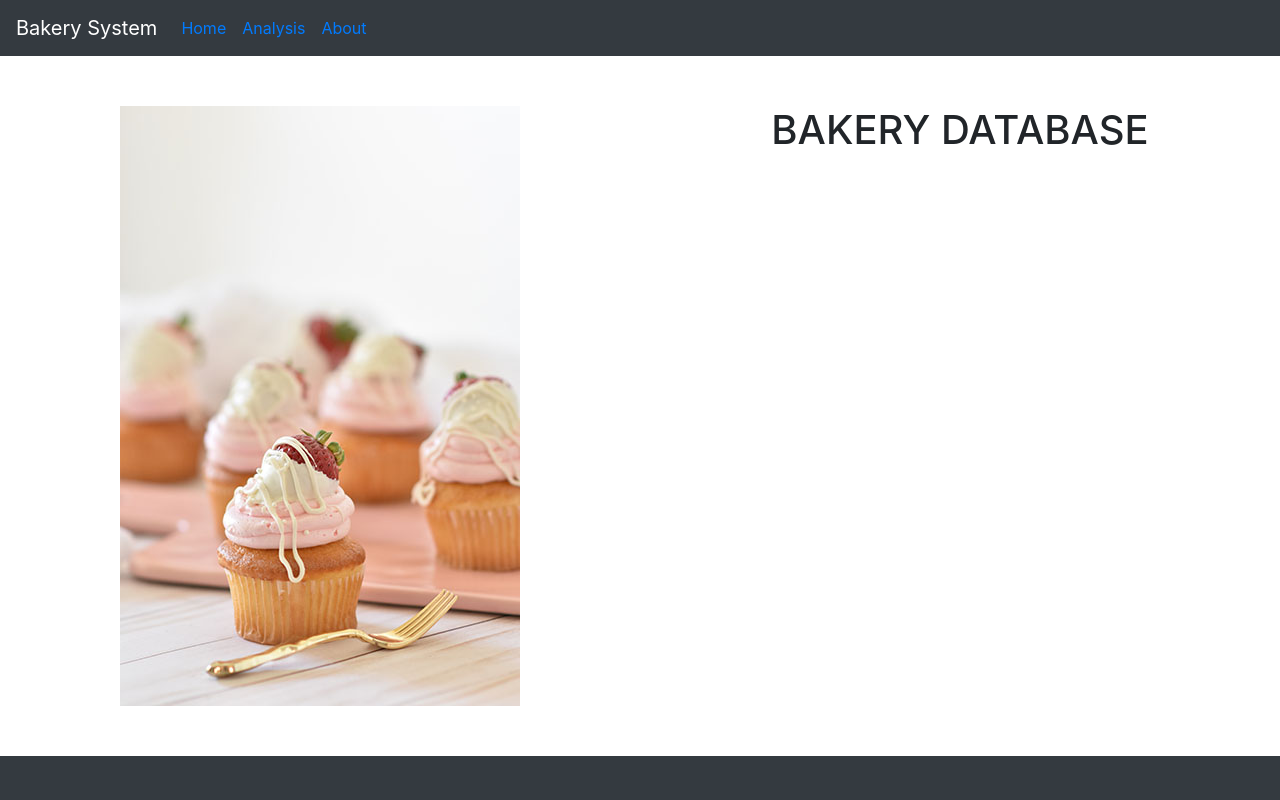
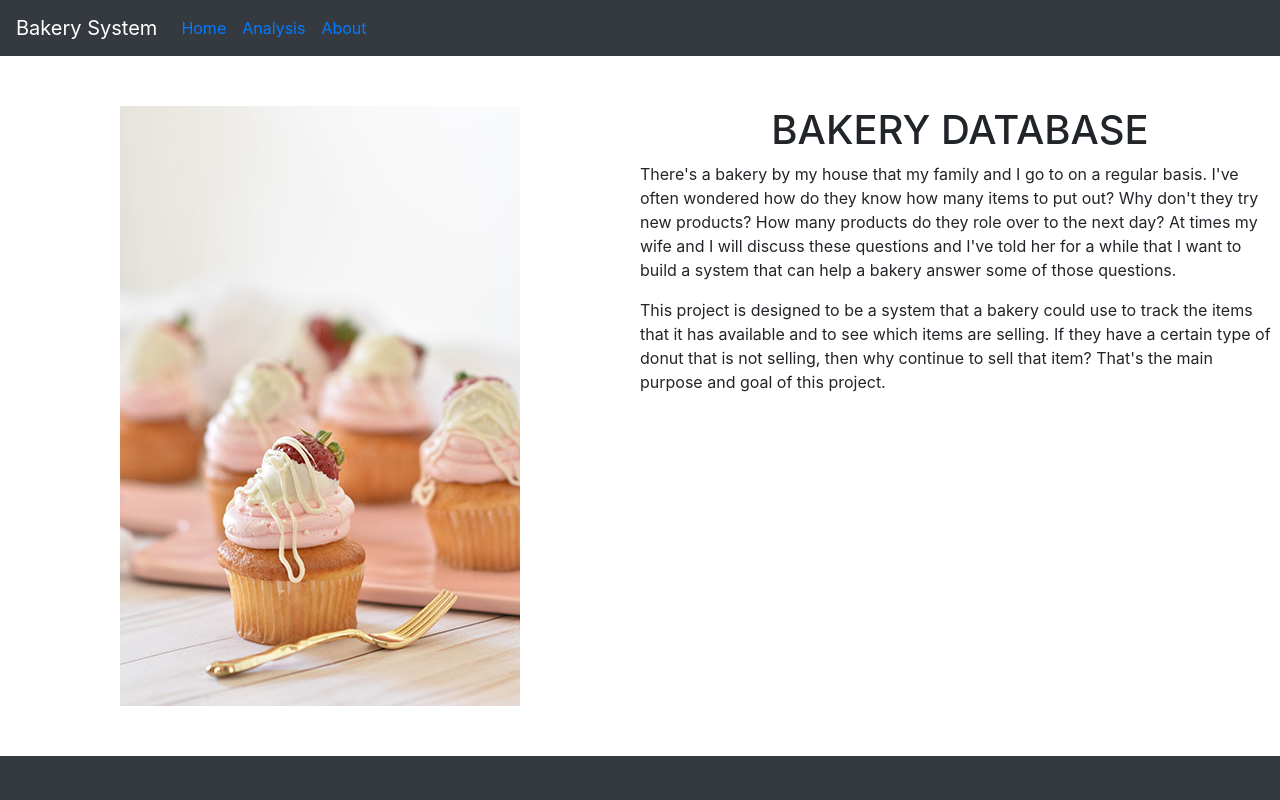
Before and after one commit to ravenusmc/bakery_database, a Vue app in the folder client/: page /#/ in a window 1280 px wide. Shown: the top 800 px of the page. Built offline with nearby package versions, Linux system fonts and the light colour scheme.

Commit message:
added more to landing page

```diff
--- a/client/src/components/landing/Top.vue
+++ b/client/src/components/landing/Top.vue
@@ -5,6 +5,18 @@
 			</div>
 			<div class="paragragh-div">
  				<h1 class="center heading">Bakery Database</h1>
+				<p>There's a bakery by my house that my family and I go to on a regular basis.
+					I've often wondered how do they know how many items to put out? Why don't they
+					try new products? How many products do they role over to the next day? At times
+					my wife and I will discuss these questions and I've told her for a while that I
+					want to build a system that can help a bakery answer some of those questions.
+				</p>
+				<p>
+					This project is designed to be a system that a bakery could use to track the items
+					that it has available and to see which items are selling. If they have a certain type
+					of donut that is not selling, then why continue to sell that item? That's the main
+					purpose and goal of this project.
+				</p>
 			</div>
 		</section>
 	</div>
```
